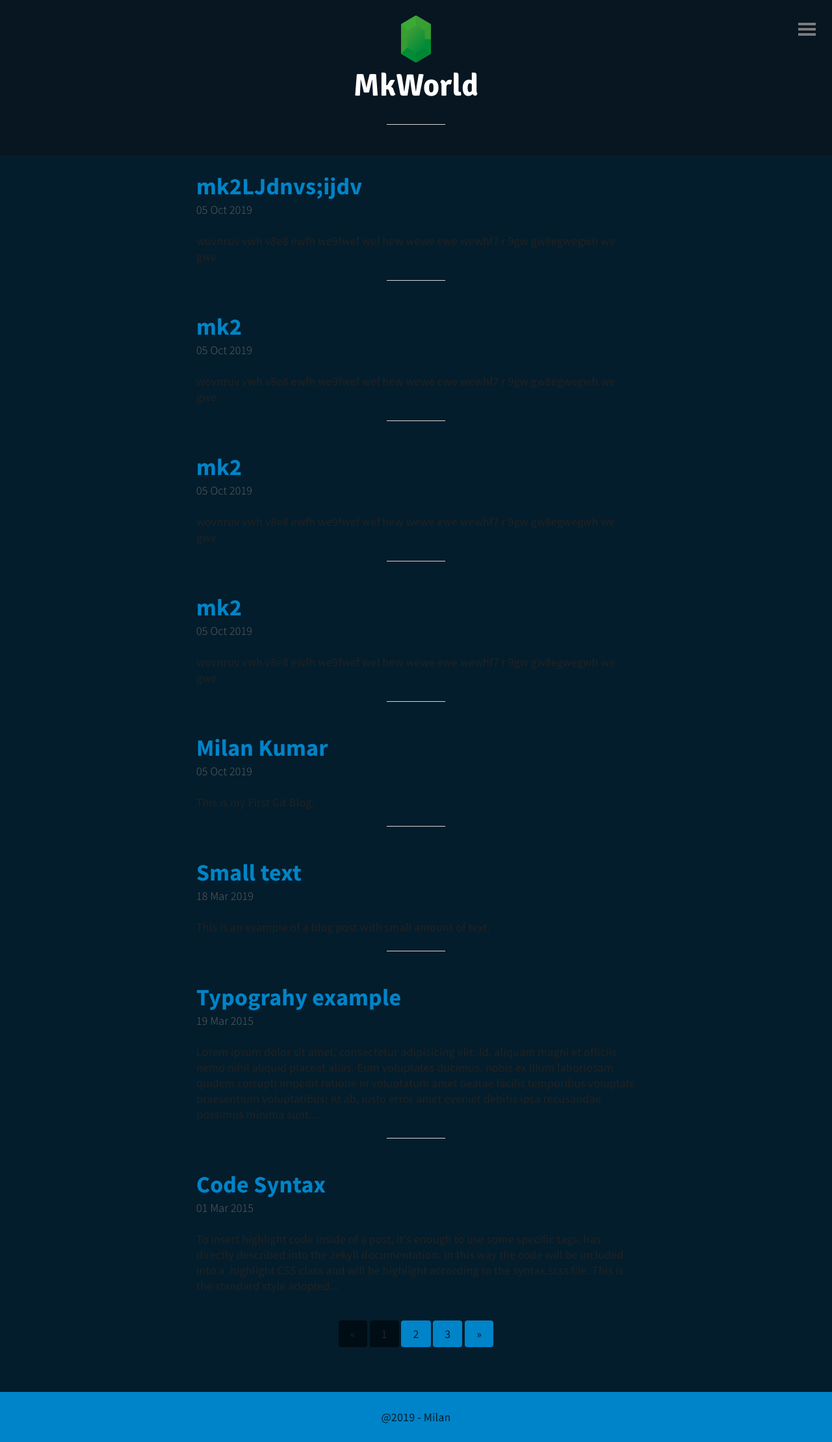
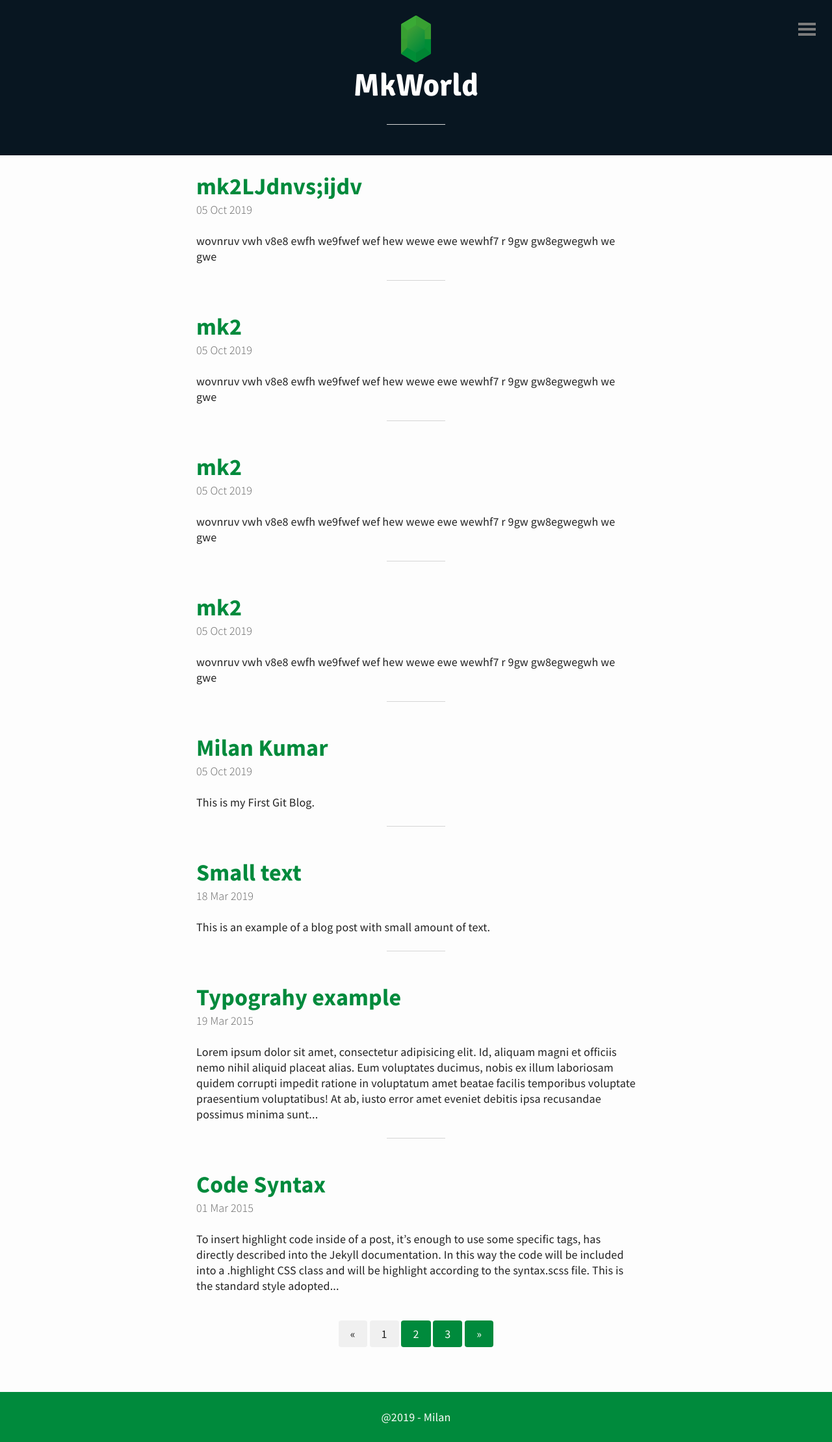
Before and after one commit to bdmilan/blog, a Jekyll site: the page built from index.html, in a window 1280 px wide. Shown: the whole page at 65% size. Built offline with Jekyll 4.4.1, drawn with Linux system fonts in a browser that asks for light colours; the list of posts is cut into pages by our own code.

Commit message:
Update base.scss

```diff
--- a/_sass/base.scss
+++ b/_sass/base.scss
@@ -18,8 +18,8 @@ html, body, h1, h2, h3, h4, h5, h6, p, ul, ol, li, img {
 
 /*- Base color -*/
 
-$main-color: #0084c9;
-$background-color: #031d2c;
+$main-color: #008A3C;
+$background-color: #FDFDFD;
 $text-color: #222222;
 
 /*- Base settings -*/
```
